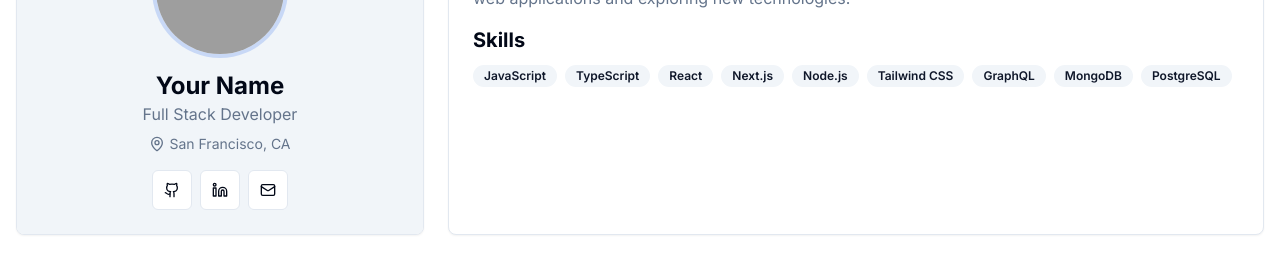
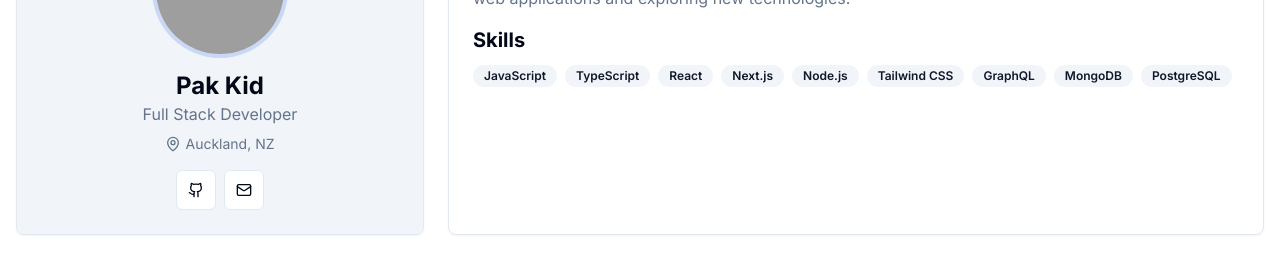
Before and after one commit to pakkid/thejohnsons.net.nz, a Next.js app: page / in a window 1280 px wide. Shown: the part 131-391 px from the top of the page. Built offline with nearby package versions, Linux system fonts and the light colour scheme; grey boxes are pictures that could not be loaded.

Commit message:
Update personal information and add icons to metadata

```diff
--- a/app/layout.tsx
+++ b/app/layout.tsx
@@ -9,7 +9,11 @@ const inter = Inter({ subsets: ["latin"] })
 export const metadata = {
   title: "GitHub Portfolio",
   description: "A showcase of my GitHub projects",
-    generator: 'v0.dev'
+  icons: {
+    icon: "/user.png",
+    apple: "/user.png",
+    shortcut: "/user.png",
+  },
 }
 
 export default function RootLayout({
--- a/components/about-me.tsx
+++ b/components/about-me.tsx
@@ -13,12 +13,12 @@ export default function AboutMe() {
 
   // Replace with your information
   const personalInfo = {
-    name: "Your Name",
+    name: "Pak Kid",
     title: "Full Stack Developer",
-    location: "San Francisco, CA",
-    email: "your.email@example.com",
+    location: "Auckland, NZ",
+    email: "pakkid@mail.thejohnsons.net.nz",
     github: "pakkid",
-    linkedin: "yourlinkedin",
+    // linkedin: "yourlinkedin",
     bio: "Passionate developer with expertise in React, Next.js, and TypeScript. I love building user-friendly web applications and exploring new technologies.",
     skills: [
       "JavaScript",
@@ -82,7 +82,7 @@ export default function AboutMe() {
                     <span className="sr-only">GitHub</span>
                   </a>
                 </Button>
-                <Button variant="outline" size="icon" asChild>
+                {/*<Button variant="outline" size="icon" asChild>
                   <a
                     href={`https://linkedin.com/in/${personalInfo.linkedin}`}
                     target="_blank"
@@ -91,7 +91,7 @@ export default function AboutMe() {
                     <Linkedin className="h-4 w-4" />
                     <span className="sr-only">LinkedIn</span>
                   </a>
-                </Button>
+                </Button>*/}
                 <Button variant="outline" size="icon" asChild>
                   <a href={`mailto:${personalInfo.email}`}>
                     <Mail className="h-4 w-4" />
@@ -170,7 +170,7 @@ export default function AboutMe() {
                     <span className="sr-only">GitHub</span>
                   </a>
                 </Button>
-                <Button variant="outline" size="icon" asChild className="hover:scale-110 transition-transform">
+                {/*<Button variant="outline" size="icon" asChild className="hover:scale-110 transition-transform">
                   <a
                     href={`https://linkedin.com/in/${personalInfo.linkedin}`}
                     target="_blank"
@@ -179,7 +179,7 @@ export default function AboutMe() {
                     <Linkedin className="h-4 w-4" />
                     <span className="sr-only">LinkedIn</span>
                   </a>
-                </Button>
+                </Button>*/}
                 <Button variant="outline" size="icon" asChild className="hover:scale-110 transition-transform">
                   <a href={`mailto:${personalInfo.email}`}>
                     <Mail className="h-4 w-4" />
```
